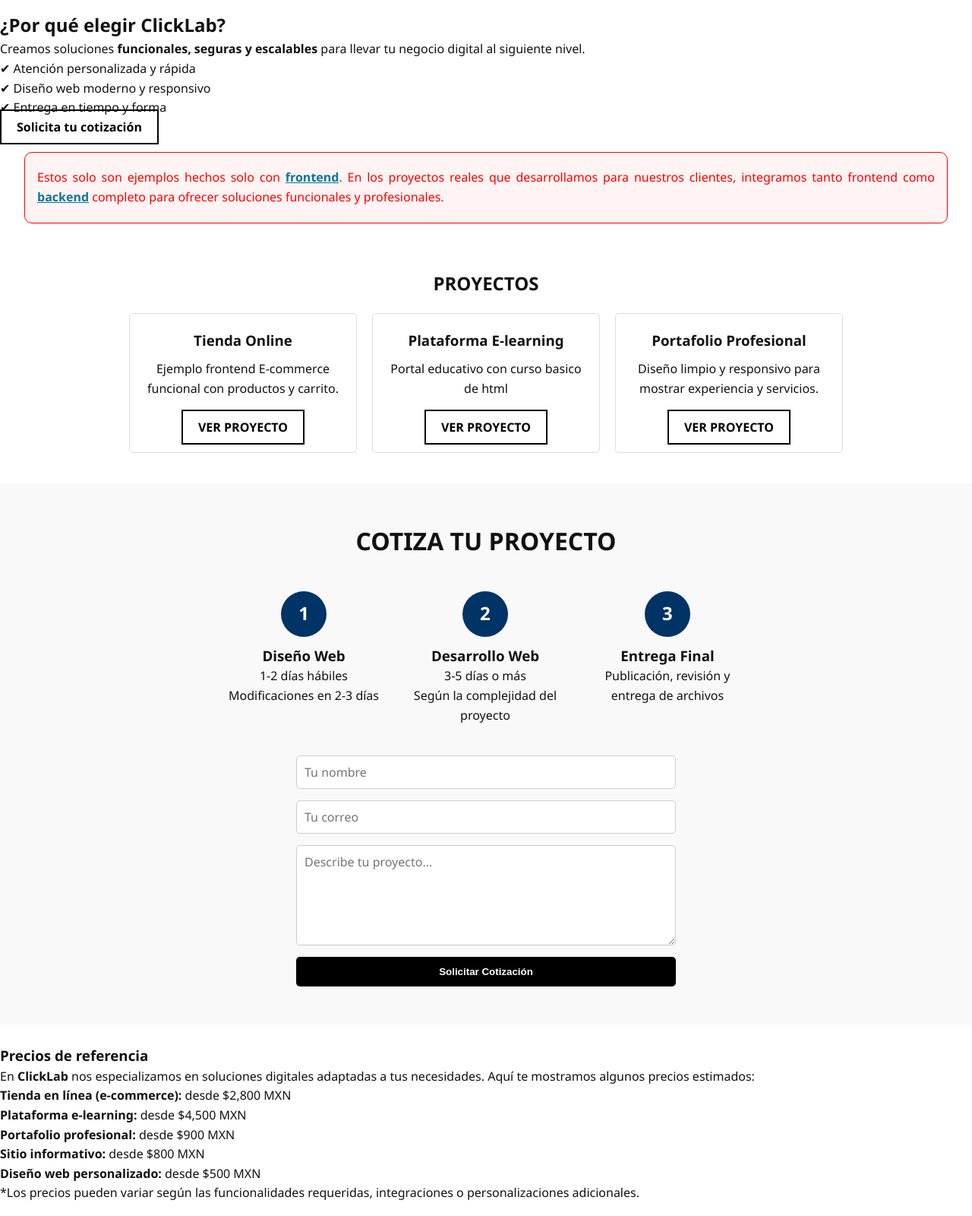
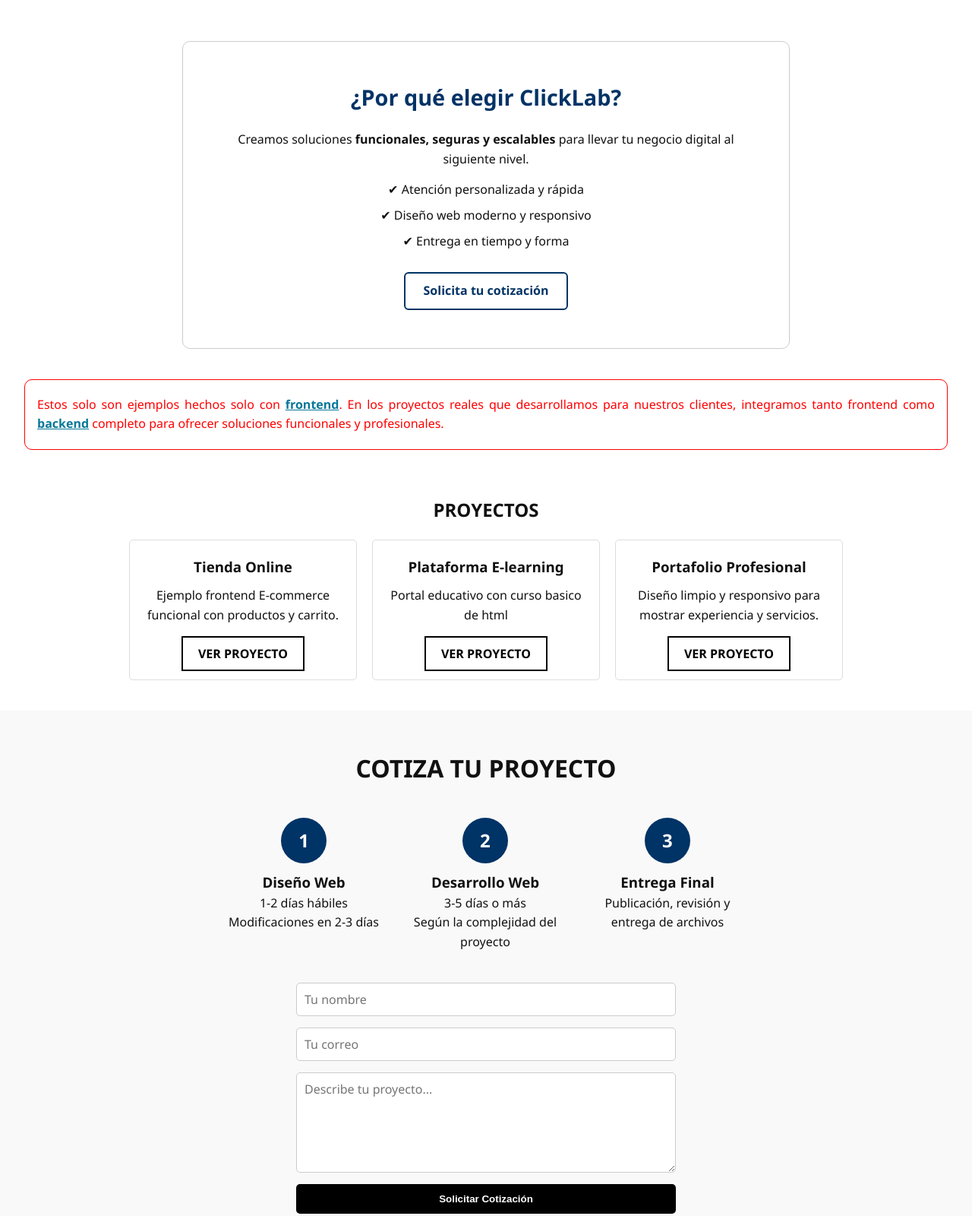
Before and after one commit to ruizbau1/ClickLab, a plain HTML site: page index.html in a window 1280 px wide. Shown: the part 540-2140 px from the top of the page at 76% size. Drawn offline with Linux system fonts and the light colour scheme; some packages are replaced by stand-ins of ours; a script that the page names is missing.

Commit message:
Add files via upload

```diff
--- a/style.css
+++ b/style.css
@@ -459,6 +459,7 @@ nav {
   max-width: 95%;
   background: #fff3f3;
   border: 1px solid red;
+  background-color: white;
   border-radius: 10px;
   color: red;
   box-sizing: border-box;
@@ -470,6 +471,85 @@ nav {
   text-decoration: underline;
   word-break: break-word;
 }
+.cta-diferenciador {
+  background: #fff;
+  border: 1px solid #ccc;
+  padding: 50px 40px;
+  margin: 40px auto;
+  max-width: 800px;
+  border-radius: 10px;
+  text-align: center;
+}
+
+.cta-diferenciador h2 {
+  font-size: 1.8rem;
+  color: #003366;
+  margin-bottom: 20px;
+}
+
+.cta-diferenciador p {
+  font-size: 1rem;
+  margin-bottom: 15px;
+  color: #111;
+}
+
+.diferenciador-lista p {
+  margin: 8px 0;
+  font-size: 1rem;
+  color: #111;
+}
+
+.cta-btn {
+  margin-top: 20px;
+  border: 2px solid #003366;
+  color: #003366;
+  padding: 10px 24px;
+  text-decoration: none;
+  font-weight: bold;
+  border-radius: 6px;
+  display: inline-block;
+  transition: 0.3s;
+}
+
+.cta-btn:hover {
+  background: #003366;
+  color: #fff;
+}
+
+.precios-ref {
+  margin-top: 40px;
+  text-align: left;
+  max-width: 600px;
+  margin-left: auto;
+  margin-right: auto;
+  background: #f9f9f9;
+  border: 1px solid #ccc;
+  padding: 25px 30px;
+  border-radius: 10px;
+}
+
+.precios-ref h3 {
+  color: #003366;
+  margin-bottom: 15px;
+  font-size: 1.3rem;
+}
+
+.precios-ref ul {
+  list-style: none;
+  padding-left: 0;
+}
+
+.precios-ref li {
+  margin-bottom: 10px;
+  font-size: 1rem;
+}
+
+.precios-ref .nota {
+  margin-top: 15px;
+  font-size: 0.9rem;
+  color: #666;
+}
+
 
 
 @media (max-width: 768px) {
```
